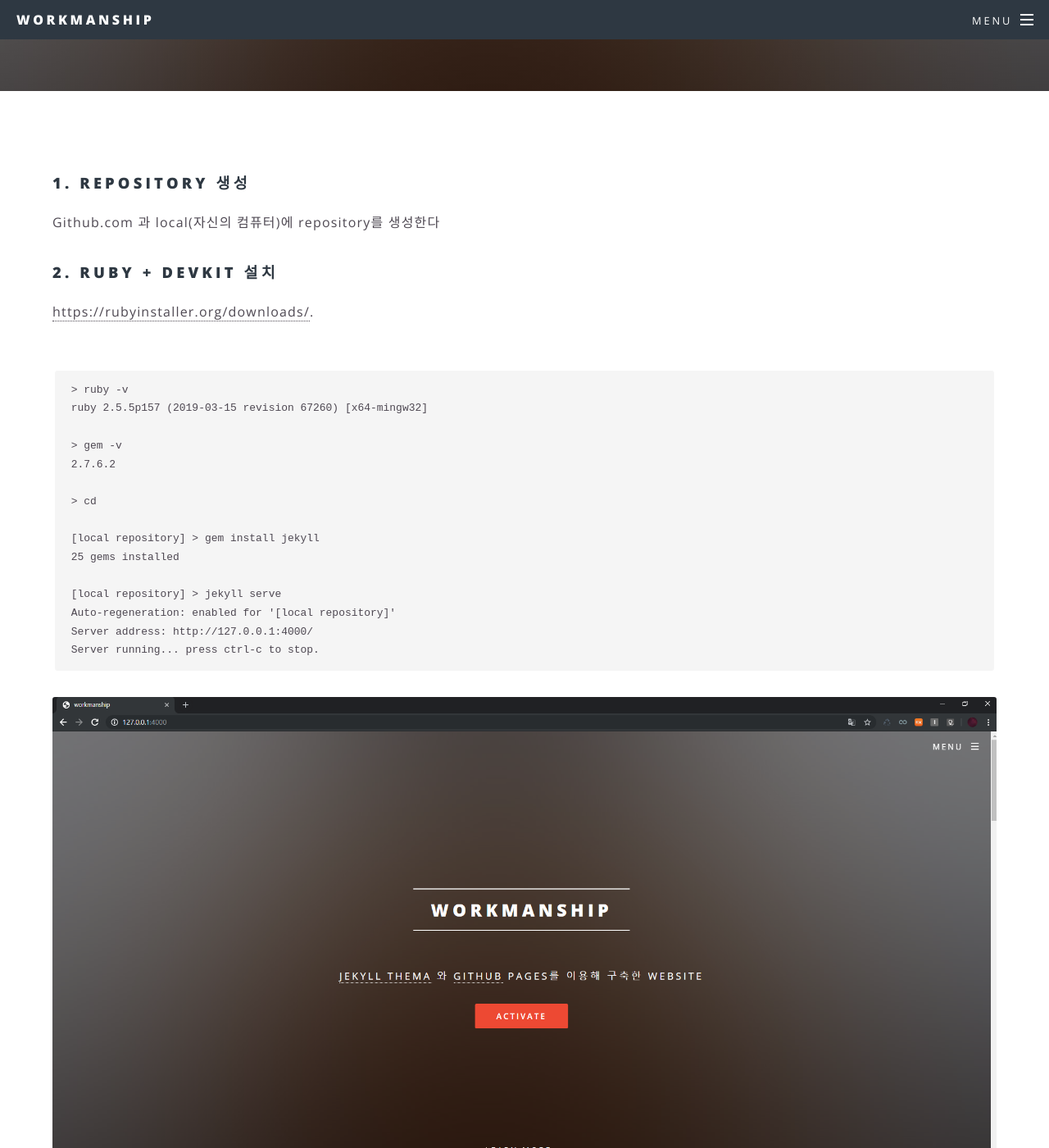
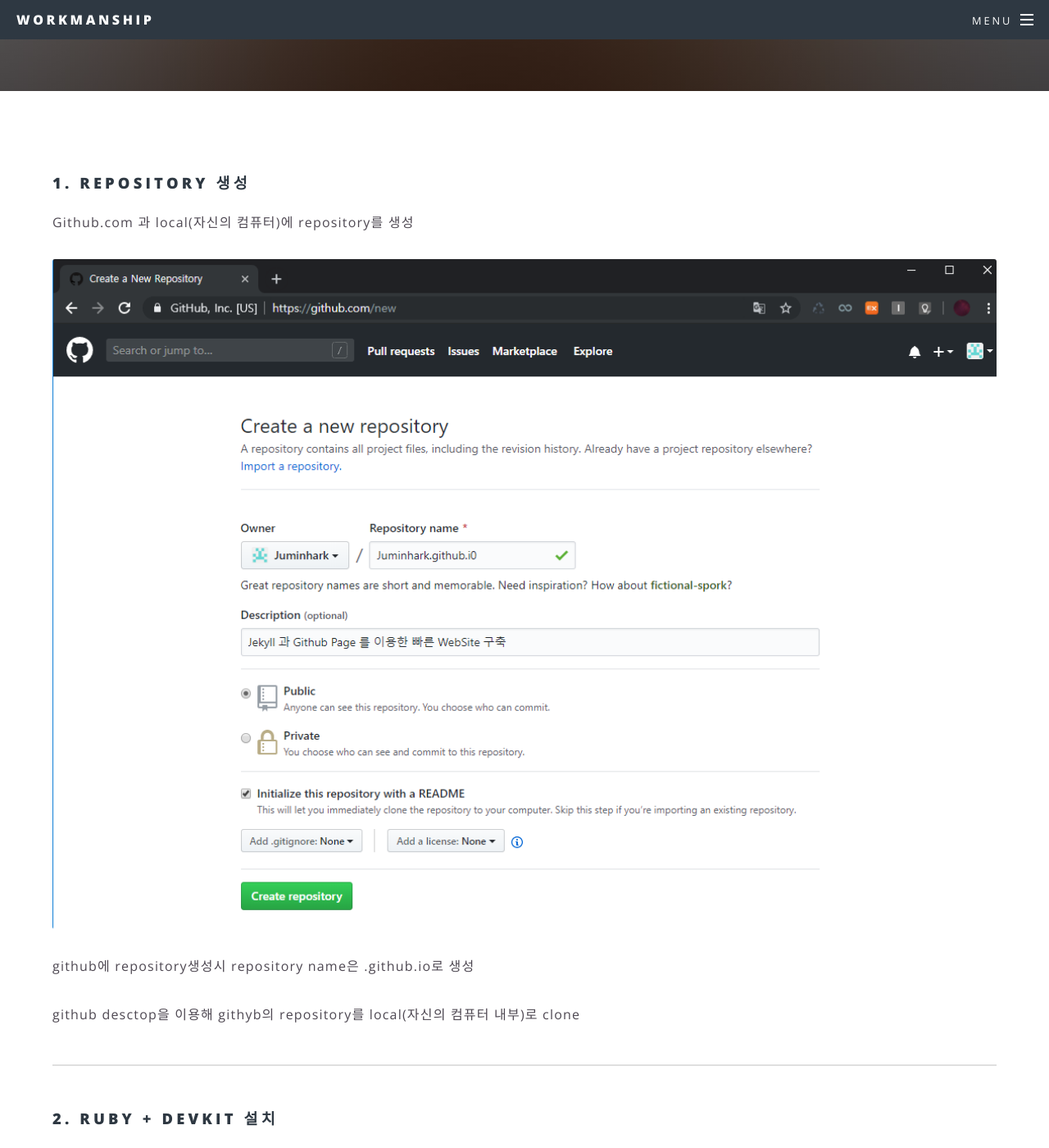
Before and after one commit to Juminhark/Juminhark.github.io, a Jekyll site: the page built from createWebSite.html, in a window 1280 px wide and 1400 px high, scrolled down 282 px. Shown: the whole window at 82% size. Built offline with Jekyll 4.4.1, drawn with Linux system fonts in a browser that asks for light colours; some of the changed text lies outside the part shown.

Commit message:
website 구축 / 이미지 추가

```diff
--- a/createWebSite.html
+++ b/createWebSite.html
@@ -4,7 +4,15 @@
 subtitle : Jekyll 과 Github Page 를 이용한 빠른 WebSite 구축
 ---
 	<h3>1. repository 생성</h3>
-	<p>Github.com 과 local(자신의 컴퓨터)에 repository를 생성한다</p>
+	<p>Github.com 과 local(자신의 컴퓨터)에 repository를 생성</p>
+	<div class="box alt">
+			<div class="row uniform 50%">
+				<div class="12u"><span class="image fit"><img src="images/website02.png" alt="" /></span></div>
+			</div>
+		</div>
+	<p>github에 repository생성시 repository name은 <userName>.github.io로 생성</p>
+	<p>github desctop을 이용해 githyb의 repository를 local(자신의 컴퓨터 내부)로 clone</p>
+	<hr />
 
 	<h3>2. Ruby + devkit 설치</h3>
 	<p><a href="https://rubyinstaller.org/downloads/">https://rubyinstaller.org/downloads/</a>.
@@ -30,9 +38,7 @@
 			<div class="12u"><span class="image fit"><img src="images/website01.png" alt="" /></span></div>
 		</div>
 	</div>
-	<h3>3. repository 생성</h3>
-
-	<h3>4. repository 생성</h3>
+	<hr />
 
 
 
```
Also changed, not shown: images/website02.png (added).
